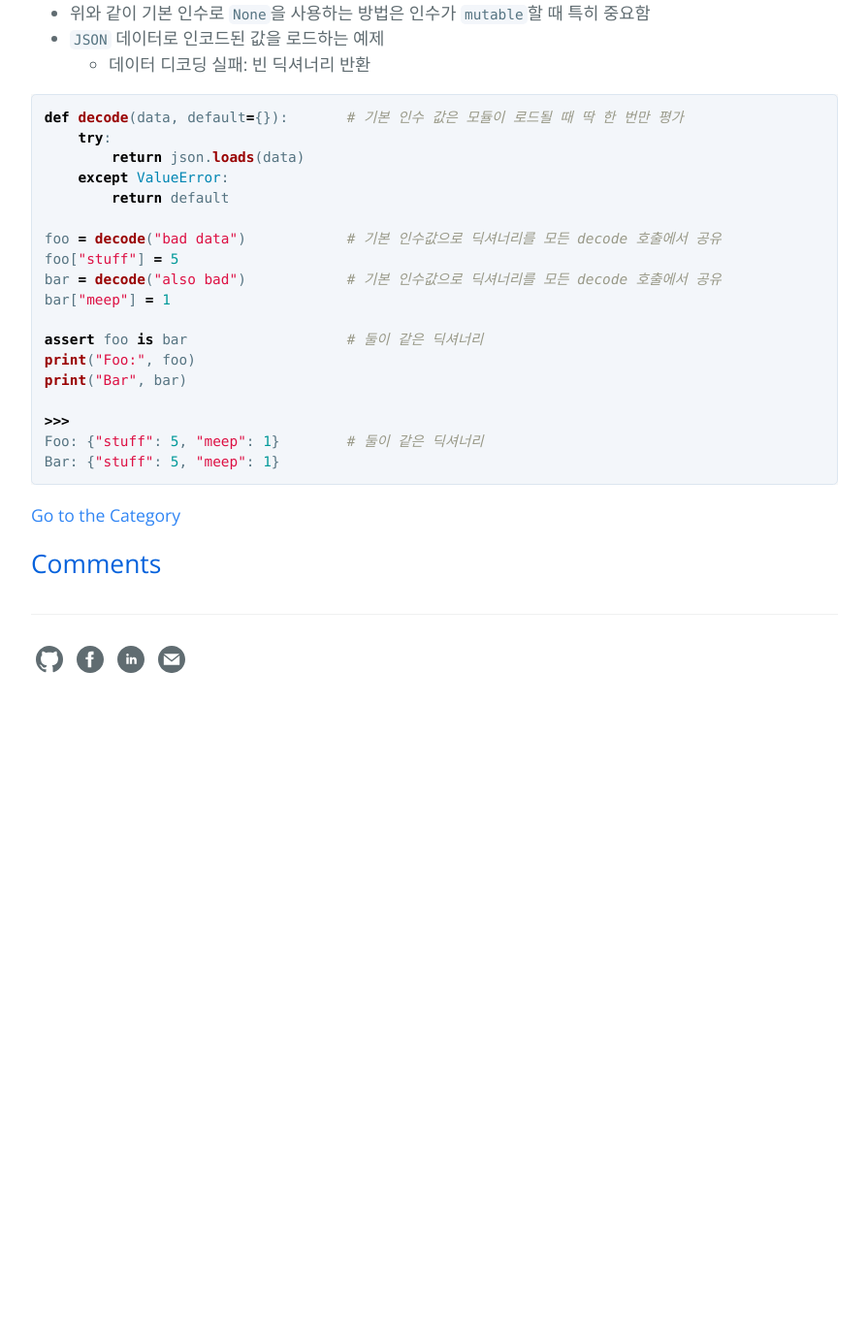
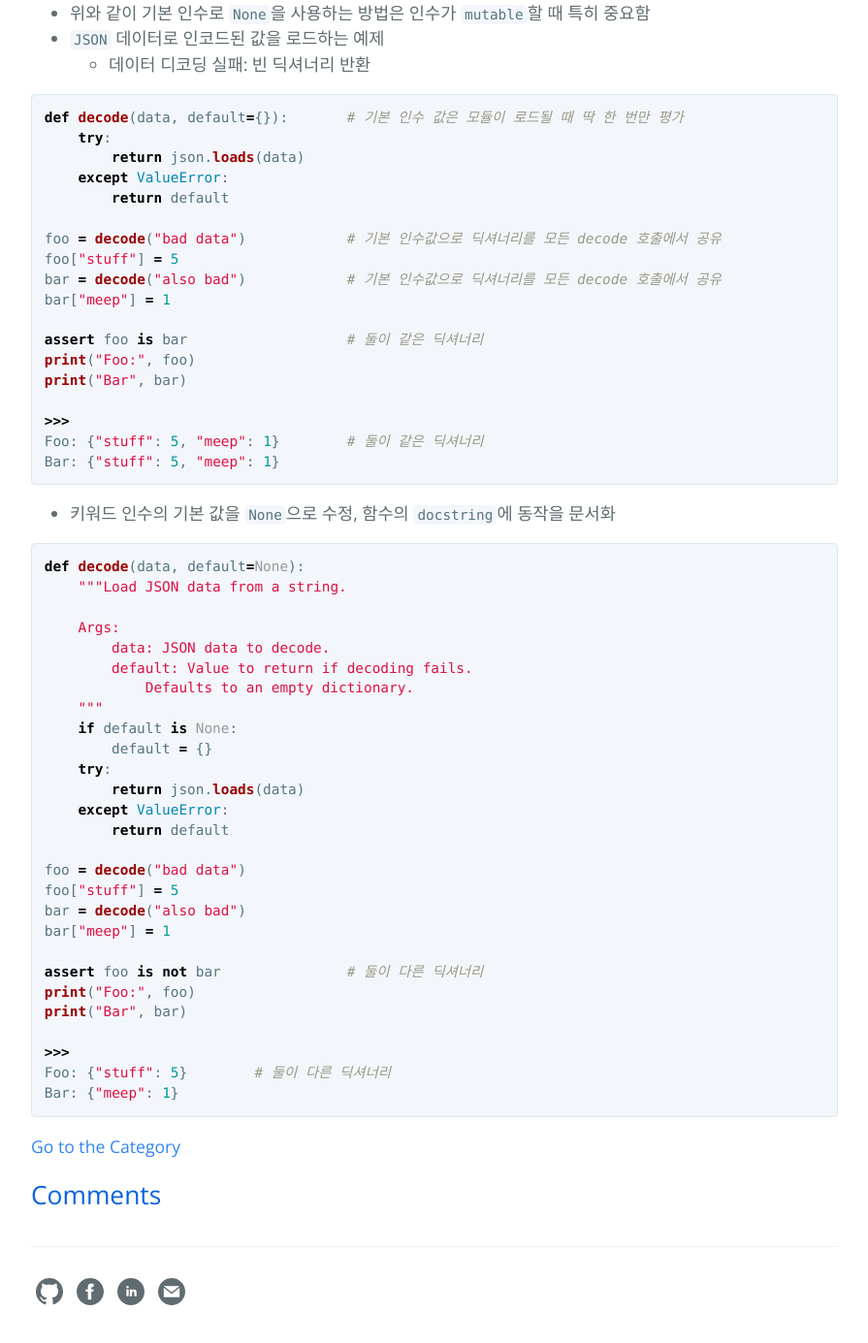
Before and after one commit to hcnoh/hcnoh.github.io, a Jekyll site: the page built from _posts/2018-09-30-effective-python-way20.md, in a window 1280 px wide and 1400 px high, scrolled down 1471 px. Shown: the top 1385 px of the window at 97% size, without its empty margins (192-1087 px from the left). Built offline with Jekyll 4.4.1, drawn with Linux system fonts in a browser that asks for light colours; comment, search, counter and statistics services are not loaded; before the commit the page ends 2219 px from its top, so only the background shows below that.

Commit message:
Update 2018-09-30-effective-python-way20.md

````diff
--- a/_posts/2018-09-30-effective-python-way20.md
+++ b/_posts/2018-09-30-effective-python-way20.md
@@ -77,3 +77,35 @@ print("Bar", bar)
 Foo: {"stuff": 5, "meep": 1}        # 둘이 같은 딕셔너리
 Bar: {"stuff": 5, "meep": 1}
 ```
+
+- 키워드 인수의 기본 값을 `None`으로 수정, 함수의 `docstring`에 동작을 문서화
+
+```python
+def decode(data, default=None):
+    """Load JSON data from a string.
+
+    Args:
+        data: JSON data to decode.
+        default: Value to return if decoding fails.
+            Defaults to an empty dictionary.
+    """
+    if default is None:
+        default = {}
+    try:
+        return json.loads(data)
+    except ValueError:
+        return default
+
+foo = decode("bad data")
+foo["stuff"] = 5
+bar = decode("also bad")
+bar["meep"] = 1
+
+assert foo is not bar               # 둘이 다른 딕셔너리
+print("Foo:", foo)
+print("Bar", bar)
+
+>>>
+Foo: {"stuff": 5}        # 둘이 다른 딕셔너리
+Bar: {"meep": 1}
+```
````
